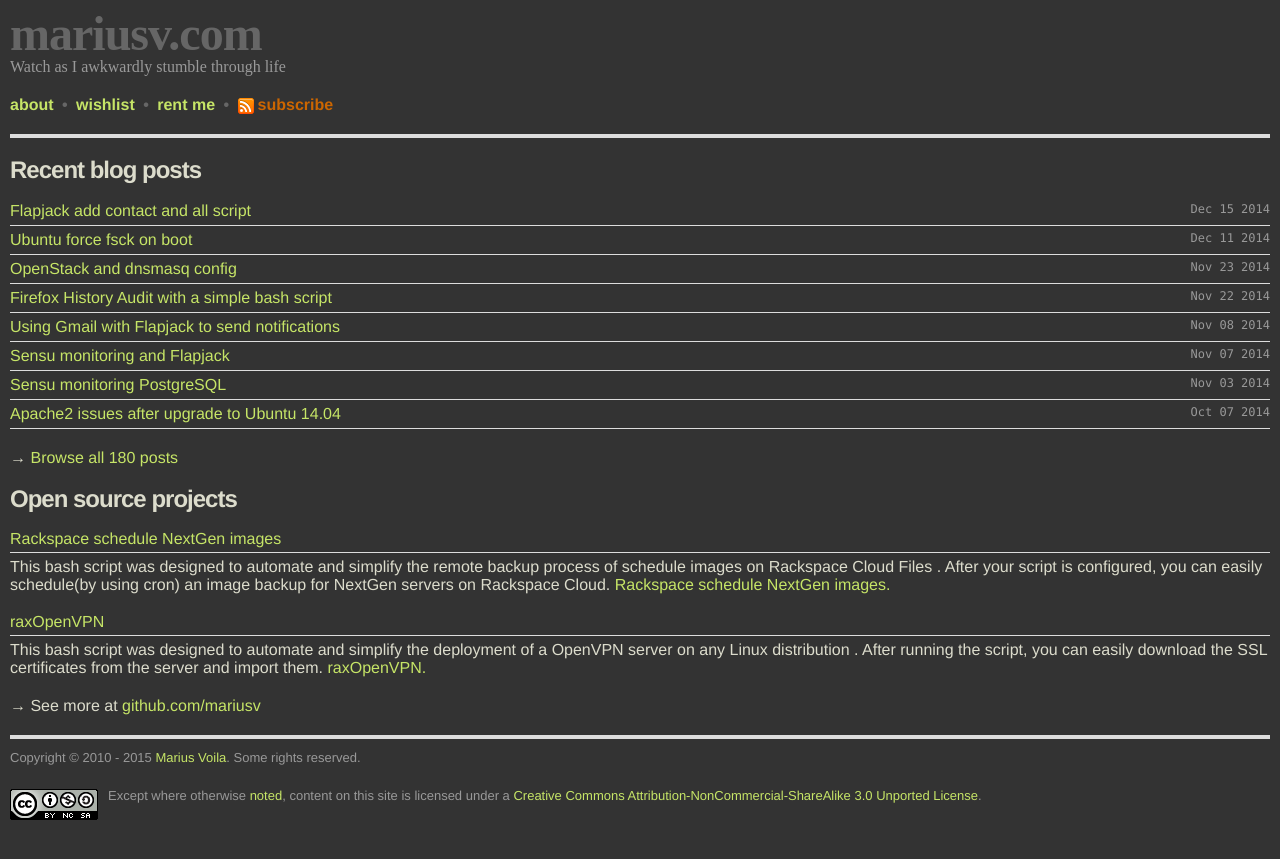
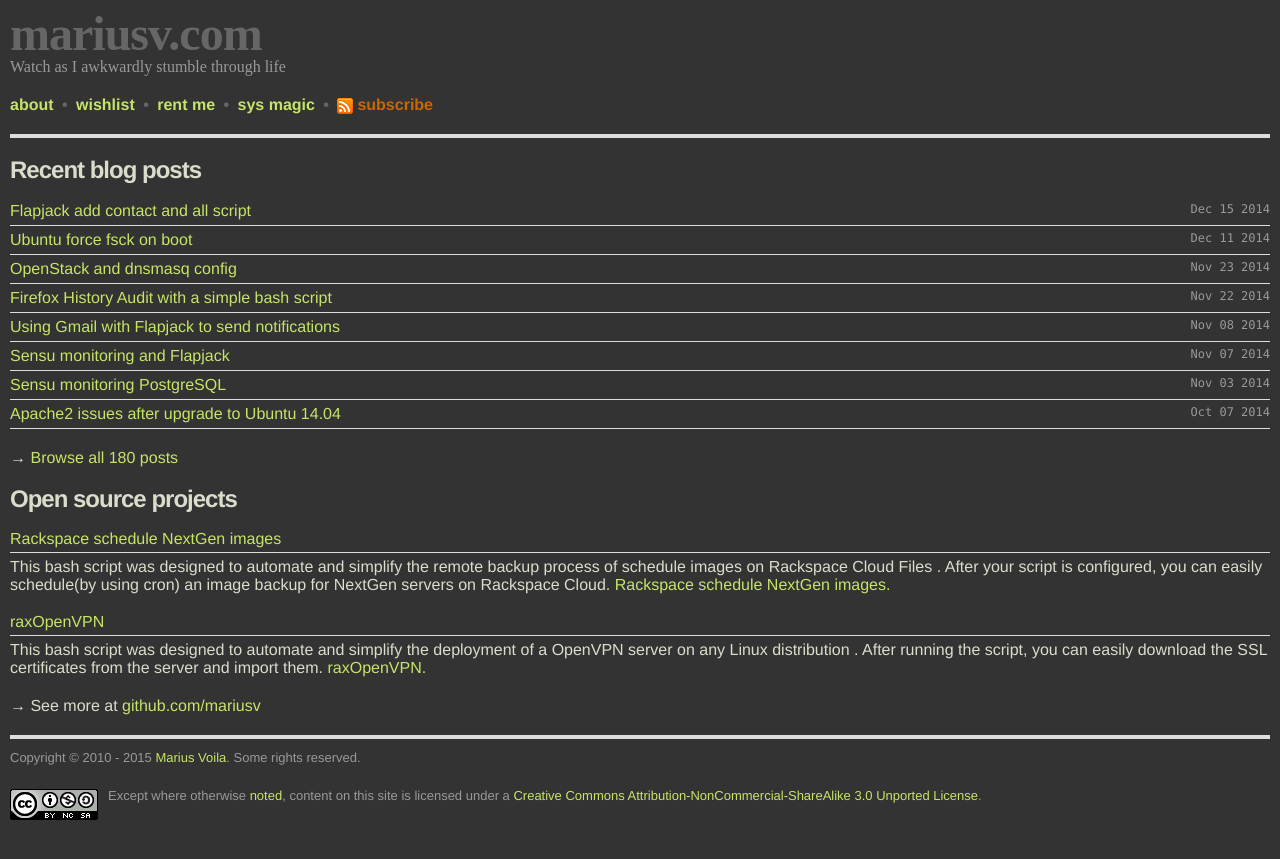
Before and after one commit to mariusv/mariusv.com, a Jekyll site: the page built from index.html, in a window 1280 px wide. Shown: the top 859 px of the page. Built offline with Jekyll 4.4.1, drawn with Linux system fonts in a browser that asks for light colours; some web fonts are replaced; Markdown is read by kramdown in place of the engine named in the settings.

Commit message:
added sys-magic

```diff
--- a/_layouts/default.html
+++ b/_layouts/default.html
@@ -23,6 +23,7 @@
 <a href="/about.html" title="About me">about</a> &bull;
 <a href="/wish.html" title="Wishlist">wishlist</a> &bull;
 <a href="/rent-me.html" title="Rent Me">rent me</a> &bull;
+<a href="/sys-magic.html" title="Sys Magic">sys magic</a> &bull;
 <a id="subscribe-link" href="{{ site.subscribe }}" title="Go to my RSS feed" rel="nofollow">subscribe</a>
 </nav>
 </header>
```
